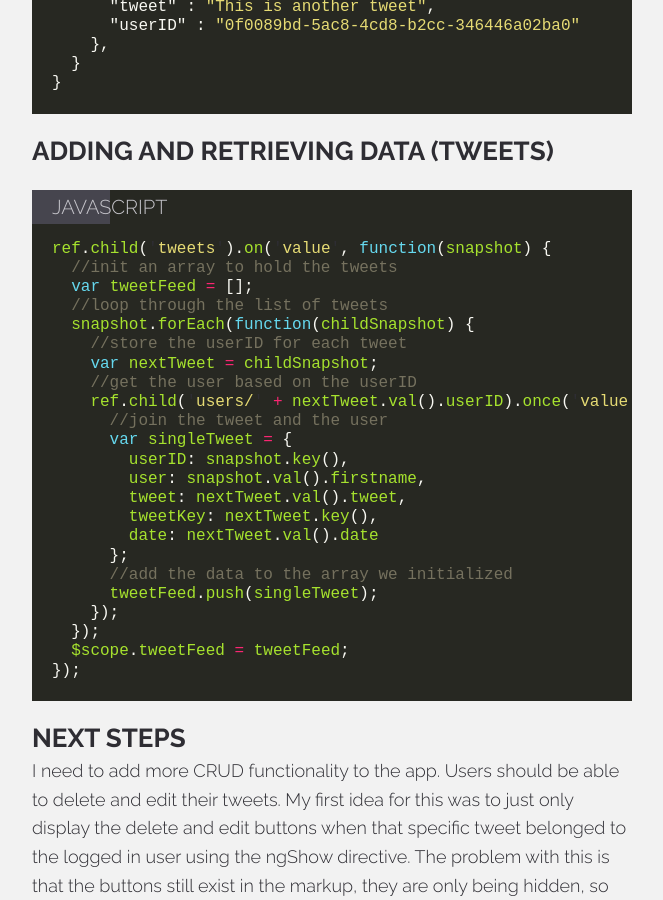
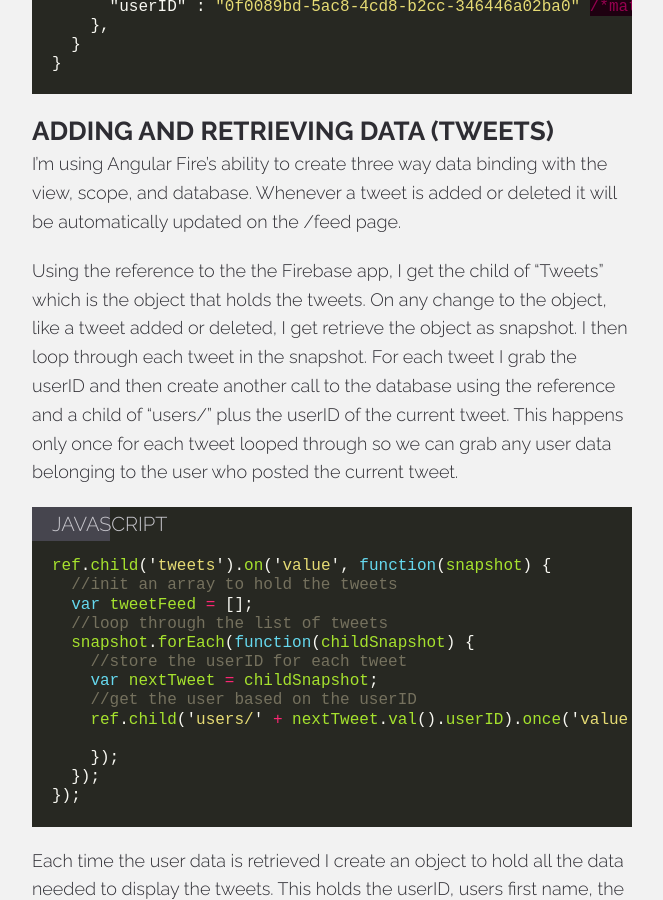
Before and after one commit to derekmorash/New-Portfolio, a Jekyll site: the page built from _posts/2016-03-07-angular-twtter-clone.md, in a window 1280 px wide and 900 px high, scrolled down 6156 px. Shown: the whole window, without its empty margins (308-971 px from the left). Built offline with Jekyll 4.4.1, drawn with Linux system fonts in a browser that asks for light colours; nearby versions of some CDN libraries; comment, search, counter and statistics services are not loaded; some of the changed text lies outside the part shown.

Commit message:
Finished?? imma publish it anyway

```diff
--- a/_posts/2016-03-07-angular-twtter-clone.md
+++ b/_posts/2016-03-07-angular-twtter-clone.md
@@ -55,8 +55,7 @@ var auth = $firebaseAuth(ref);
 __FIREBASE_URL__ is a constant I created in my app.js file to store the URL to my firebase app. This is so I can use it throughout the app and if I need to change the URL I can do it in just one place.
 
 {% highlight javascript %}
-var myApp = angular.module('myApp',
-  ['ngRoute', 'firebase'])
+var myApp = angular.module('myApp', ['ngRoute', 'firebase'])
   .constant('FIREBASE_URL', 'https://angulartwitter.firebaseio.com/');
 {% endhighlight %}
 
@@ -161,18 +160,52 @@ So I decided to separate the tweets and the users into their own objects. Each t
     "-KC9s551uW1H9ZCuSGjN" : {
       "date" : 1457250132514, /*server value from firebase*/
       "tweet" : "This is a tweet",
-      "userID" : "0f0089bd-5ac8-4cd8-b2cc-346446a02ba0"
+      "userID" : "0f0089bd-5ac8-4cd8-b2cc-346446a02ba0" /*matches the users unique id*/
     },
     "-KC9zn9JADSrxL4i1I3Y" : {
       "date" : 1457252152016, /*server value from firebase*/
       "tweet" : "This is another tweet",
-      "userID" : "0f0089bd-5ac8-4cd8-b2cc-346446a02ba0"
+      "userID" : "0f0089bd-5ac8-4cd8-b2cc-346446a02ba0" /*matches the users unique id*/
     },
   }
 }
 {% endhighlight %}
 
 ### Adding and Retrieving Data (Tweets)
+
+I'm using Angular Fire's ability to create three way data binding with the view, scope, and database. Whenever a tweet is added or deleted it will be automatically updated on the /feed page.
+
+Using the reference to the the Firebase app, I get the child of "Tweets" which is the object that holds the tweets. On any change to the object, like a tweet added or deleted, I get retrieve the object as snapshot. I then loop through each tweet in the snapshot. For each tweet I grab the userID and then create another call to the database using the reference and a child of "users/" plus the userID of the current tweet. This happens only once for each tweet looped through so we can grab any user data belonging to the user who posted the current tweet.
+
+{% highlight javascript %}
+ref.child('tweets').on('value', function(snapshot) {
+  //init an array to hold the tweets
+  var tweetFeed = [];
+  //loop through the list of tweets
+  snapshot.forEach(function(childSnapshot) {
+    //store the userID for each tweet
+    var nextTweet = childSnapshot;
+    //get the user based on the userID
+    ref.child('users/' + nextTweet.val().userID).once('value', function(snapshot) {
+
+    });
+  });
+});
+{% endhighlight %}
+
+Each time the user data is retrieved I create an object to hold all the data needed to display the tweets. This holds the userID, users first name, the tweet text, the unique key for the tweet (this won't be displayed but needed for CRUD actions), and the data given by firebase.
+
+{% highlight javascript %}
+var singleTweet = {
+  userID: snapshot.key(),
+  user: snapshot.val().firstname,
+  tweet: nextTweet.val().tweet,
+  tweetKey: nextTweet.key(),
+  date: nextTweet.val().date
+};
+{% endhighlight %}
+
+Then each singleTweet object is pushed into the tweetFeed array created when the tweets are first accessed. Once all the tweets have been looped through and stored in the tweetsFeed array I put the array in a $scope object to be used by the tweet HTML view template.
 
 {% highlight javascript %}
 ref.child('tweets').on('value', function(snapshot) {
@@ -200,6 +233,15 @@ ref.child('tweets').on('value', function(snapshot) {
 });
 {% endhighlight %}
 
+I have the tweets broken out into a custom directive. Here the tweetFeed $scope object is looped through using ng-repeat and filtered by date. For each tweet the users name is displayed with a link to their personal feed, and also the tweet itself is displayed using angular expressions.
+
+{% highlight html %}
+<div class="feed--tweet" ng-repeat="(key, tweet) in tweetFeed | orderBy: '-date'">
+  <a ng-href="#/user/{% raw %}{{{% endraw %} tweet.userID {% raw %}}}{% endraw %}" class="tweet-user">{% raw %}{{{% endraw %} tweet.user {% raw %}}}{% endraw %}</a>
+  <p>{% raw %}{{{% endraw %} tweet.tweet {% raw %}}}{% endraw %}</p>
+</div>
+{% endhighlight %}
+
 ### Next Steps
 
 I need to add more CRUD functionality to the app. Users should be able to delete and edit their tweets. My first idea for this was to just only display the delete and edit buttons when that specific tweet belonged to the logged in user using the ngShow directive. The problem with this is that the buttons still exist in the markup, they are only being hidden, so anyone could inspect the element and remove that ngShow directive and be able to delete a tweet that doesn't belong to them. I need to think of a way to create the buttons ONLY if they belong to the person logged in instead of simply hiding them.
--- a/assets/css/0-tools/_syntax.scss
+++ b/assets/css/0-tools/_syntax.scss
@@ -19,6 +19,7 @@
 
     code {
       position: relative;
+      color: #f8f8f2;
       &:before {
         font-family: Raleway, Helvetica, sans-serif;
         content: attr(data-lang);
--- a/assets/css/main.css
+++ b/assets/css/main.css
@@ -383,7 +383,8 @@ th {
     padding: 50px 20px 20px;
     background-color: #272822; }
     .highlight pre code {
-      position: relative; }
+      position: relative;
+      color: #f8f8f2; }
       .highlight pre code:before {
         font-family: Raleway, Helvetica, sans-serif;
         content: attr(data-lang);
```
Also changed, not shown: other parts of _posts/2016-03-07-angular-twtter-clone.md (+1 -1 lines).
